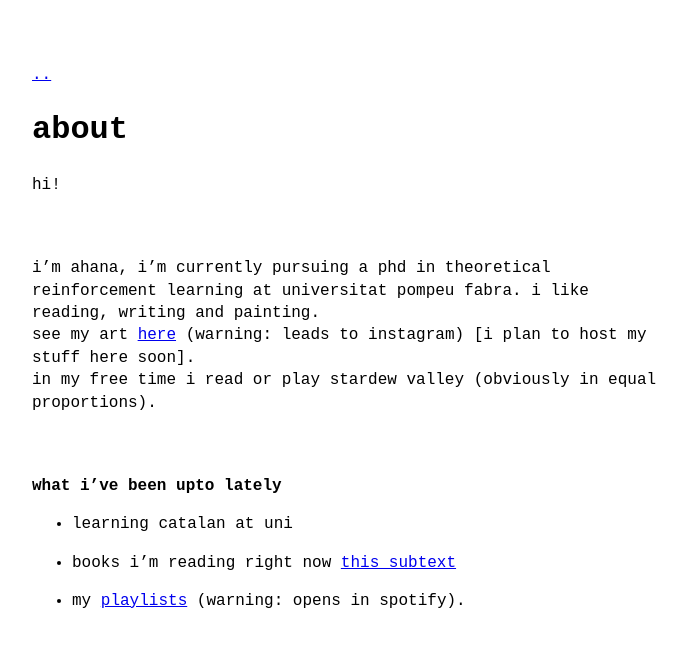
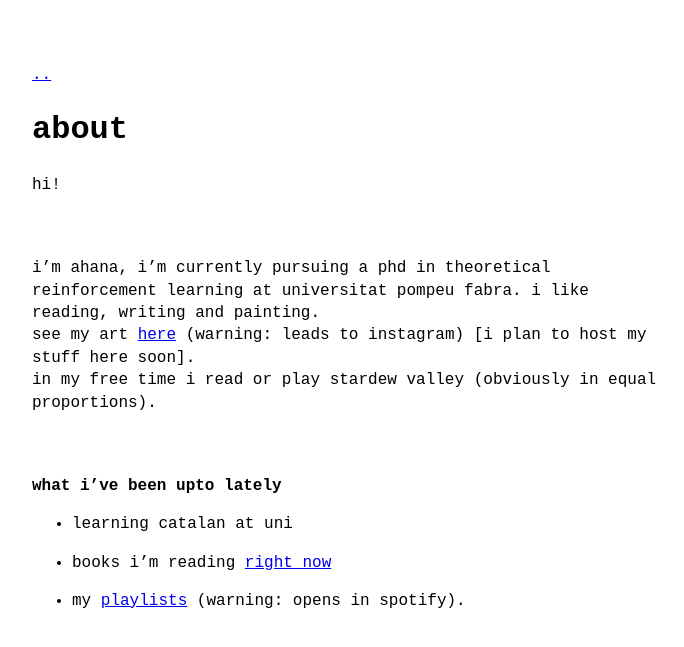
Before and after one commit to ahanadeb/ahanadeb.github.io, a Jekyll site: the page built from about.md, in a window 1280 px wide. Shown: the top 647 px of the page, without its empty margins (288-972 px from the left). Built offline with Jekyll 4.4.1, drawn with Linux system fonts in a browser that asks for light colours.

Commit message:
Update about.md

```diff
--- a/about.md
+++ b/about.md
@@ -21,6 +21,6 @@ in my free time i read or play stardew valley (obviously in equal proportions).
 <br>
 - learning catalan at uni
 
-- books i'm reading right now [this subtext](booklist.md)
+- books i'm reading [right now](booklist.md)
 
 - my <a href='https://open.spotify.com/user/9xchnex8pc3nixzsf3fxb4vju?si=-bUFBSaKR_a5XHKUVcYx2w' target='_blank'>playlists</a> (warning: opens in spotify).
```
